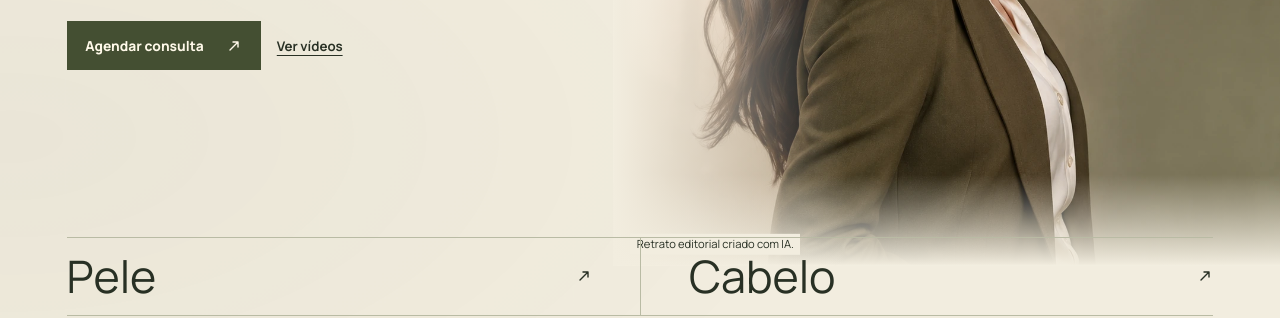
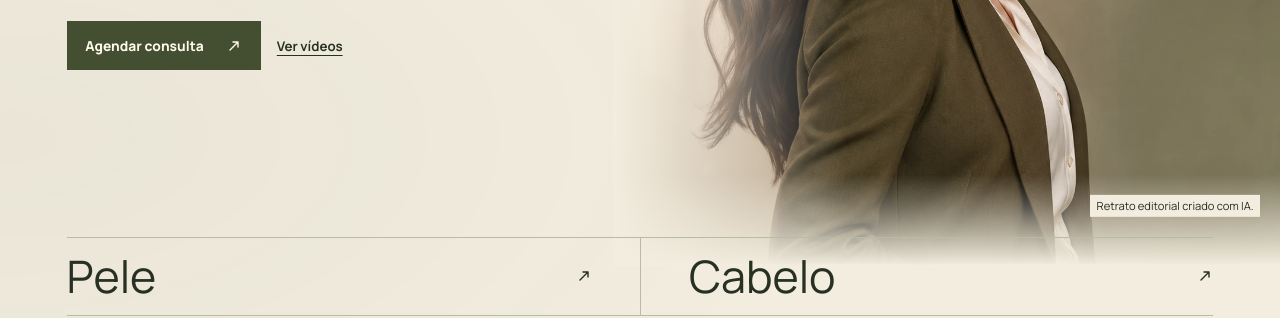
Before and after one commit to duk1ngs/presenca-medica-demos, a plain HTML site: page priscilla-ramos/index.html in a window 1280 px wide. Shown: the part 490-808 px from the top of the page. Drawn offline with Linux system fonts and the light colour scheme; animation ran at ten frames a second.

Commit message:
Keep editorial portrait disclosure clear of medical demo navigation
Source: e14766dbd67d565c5cdda31026b6541fb7b571a3
Preserve existing demo URLs and historical files.

```diff
--- a/alana-luisa/assets/style.css
+++ b/alana-luisa/assets/style.css
@@ -838,7 +838,7 @@ html[data-appearance="dark"] .technology-lab { color:#f7f3eb; }
 .premium-vellum .image-stage::after,.premium-field .image-stage::after {background:linear-gradient(90deg,var(--photo-edge),transparent 35%),linear-gradient(0deg,var(--photo-edge),transparent 14%);}
 .premium-field .premium-photo {bottom:7rem;}
 .premium-field .hero-art,.premium-botanical .hero-art {object-position:50% 0%;}
-.premium-field .ai-photo-note {bottom:3rem;left:auto;right:1.25rem;}
+.premium.premium-field .ai-photo-note {bottom:3rem;left:auto;right:1.25rem;}
 .premium-field .premium-fields {align-self:end;}
 .premium-botanical .premium-stage {position:relative;isolation:isolate;min-height:650px;}
 .premium-botanical .premium-photo {position:absolute;grid-area:auto;top:-5rem;bottom:-5rem;left:calc((100vw - 100%)/-2);width:47vw;max-width:none;z-index:-1;}
--- a/assets/style.css
+++ b/assets/style.css
@@ -838,7 +838,7 @@ html[data-appearance="dark"] .technology-lab { color:#f7f3eb; }
 .premium-vellum .image-stage::after,.premium-field .image-stage::after {background:linear-gradient(90deg,var(--photo-edge),transparent 35%),linear-gradient(0deg,var(--photo-edge),transparent 14%);}
 .premium-field .premium-photo {bottom:7rem;}
 .premium-field .hero-art,.premium-botanical .hero-art {object-position:50% 0%;}
-.premium-field .ai-photo-note {bottom:3rem;left:auto;right:1.25rem;}
+.premium.premium-field .ai-photo-note {bottom:3rem;left:auto;right:1.25rem;}
 .premium-field .premium-fields {align-self:end;}
 .premium-botanical .premium-stage {position:relative;isolation:isolate;min-height:650px;}
 .premium-botanical .premium-photo {position:absolute;grid-area:auto;top:-5rem;bottom:-5rem;left:calc((100vw - 100%)/-2);width:47vw;max-width:none;z-index:-1;}
--- a/fernanda-bretas/assets/style.css
+++ b/fernanda-bretas/assets/style.css
@@ -838,7 +838,7 @@ html[data-appearance="dark"] .technology-lab { color:#f7f3eb; }
 .premium-vellum .image-stage::after,.premium-field .image-stage::after {background:linear-gradient(90deg,var(--photo-edge),transparent 35%),linear-gradient(0deg,var(--photo-edge),transparent 14%);}
 .premium-field .premium-photo {bottom:7rem;}
 .premium-field .hero-art,.premium-botanical .hero-art {object-position:50% 0%;}
-.premium-field .ai-photo-note {bottom:3rem;left:auto;right:1.25rem;}
+.premium.premium-field .ai-photo-note {bottom:3rem;left:auto;right:1.25rem;}
 .premium-field .premium-fields {align-self:end;}
 .premium-botanical .premium-stage {position:relative;isolation:isolate;min-height:650px;}
 .premium-botanical .premium-photo {position:absolute;grid-area:auto;top:-5rem;bottom:-5rem;left:calc((100vw - 100%)/-2);width:47vw;max-width:none;z-index:-1;}
--- a/juliana-torminn/assets/style.css
+++ b/juliana-torminn/assets/style.css
@@ -838,7 +838,7 @@ html[data-appearance="dark"] .technology-lab { color:#f7f3eb; }
 .premium-vellum .image-stage::after,.premium-field .image-stage::after {background:linear-gradient(90deg,var(--photo-edge),transparent 35%),linear-gradient(0deg,var(--photo-edge),transparent 14%);}
 .premium-field .premium-photo {bottom:7rem;}
 .premium-field .hero-art,.premium-botanical .hero-art {object-position:50% 0%;}
-.premium-field .ai-photo-note {bottom:3rem;left:auto;right:1.25rem;}
+.premium.premium-field .ai-photo-note {bottom:3rem;left:auto;right:1.25rem;}
 .premium-field .premium-fields {align-self:end;}
 .premium-botanical .premium-stage {position:relative;isolation:isolate;min-height:650px;}
 .premium-botanical .premium-photo {position:absolute;grid-area:auto;top:-5rem;bottom:-5rem;left:calc((100vw - 100%)/-2);width:47vw;max-width:none;z-index:-1;}
--- a/priscilla-ramos/assets/style.css
+++ b/priscilla-ramos/assets/style.css
@@ -838,7 +838,7 @@ html[data-appearance="dark"] .technology-lab { color:#f7f3eb; }
 .premium-vellum .image-stage::after,.premium-field .image-stage::after {background:linear-gradient(90deg,var(--photo-edge),transparent 35%),linear-gradient(0deg,var(--photo-edge),transparent 14%);}
 .premium-field .premium-photo {bottom:7rem;}
 .premium-field .hero-art,.premium-botanical .hero-art {object-position:50% 0%;}
-.premium-field .ai-photo-note {bottom:3rem;left:auto;right:1.25rem;}
+.premium.premium-field .ai-photo-note {bottom:3rem;left:auto;right:1.25rem;}
 .premium-field .premium-fields {align-self:end;}
 .premium-botanical .premium-stage {position:relative;isolation:isolate;min-height:650px;}
 .premium-botanical .premium-photo {position:absolute;grid-area:auto;top:-5rem;bottom:-5rem;left:calc((100vw - 100%)/-2);width:47vw;max-width:none;z-index:-1;}
--- a/rodrigo-gomide/assets/style.css
+++ b/rodrigo-gomide/assets/style.css
@@ -838,7 +838,7 @@ html[data-appearance="dark"] .technology-lab { color:#f7f3eb; }
 .premium-vellum .image-stage::after,.premium-field .image-stage::after {background:linear-gradient(90deg,var(--photo-edge),transparent 35%),linear-gradient(0deg,var(--photo-edge),transparent 14%);}
 .premium-field .premium-photo {bottom:7rem;}
 .premium-field .hero-art,.premium-botanical .hero-art {object-position:50% 0%;}
-.premium-field .ai-photo-note {bottom:3rem;left:auto;right:1.25rem;}
+.premium.premium-field .ai-photo-note {bottom:3rem;left:auto;right:1.25rem;}
 .premium-field .premium-fields {align-self:end;}
 .premium-botanical .premium-stage {position:relative;isolation:isolate;min-height:650px;}
 .premium-botanical .premium-photo {position:absolute;grid-area:auto;top:-5rem;bottom:-5rem;left:calc((100vw - 100%)/-2);width:47vw;max-width:none;z-index:-1;}
```
